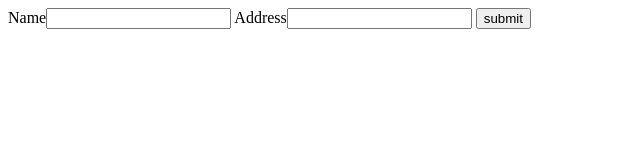
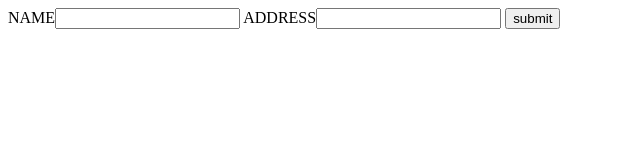
Before and after one commit to Vrashabh-Sontakke/Web-Server, a plain HTML site: page form.html in a window 1280 px wide. Shown: the whole page, without its empty margins (0-640 px from the left). Drawn offline with Linux system fonts and the light colour scheme.

Commit message:
Created form.html
fixes #1

```diff
--- a/form.html
+++ b/form.html
@@ -6,8 +6,8 @@
     <body>
         <div>
             <form method="post" action="/form">
-            <label>Name</label><input name="name" type="text" value=""/>
-            <label>Address</label><input name="address" type="text" value=""/>
+            <label>NAME</label><input name="name" type="text" value=""/>
+            <label>ADDRESS</label><input name="address" type="text" value=""/>
 
             <input type="submit" value="submit"/>
             </form>
```
